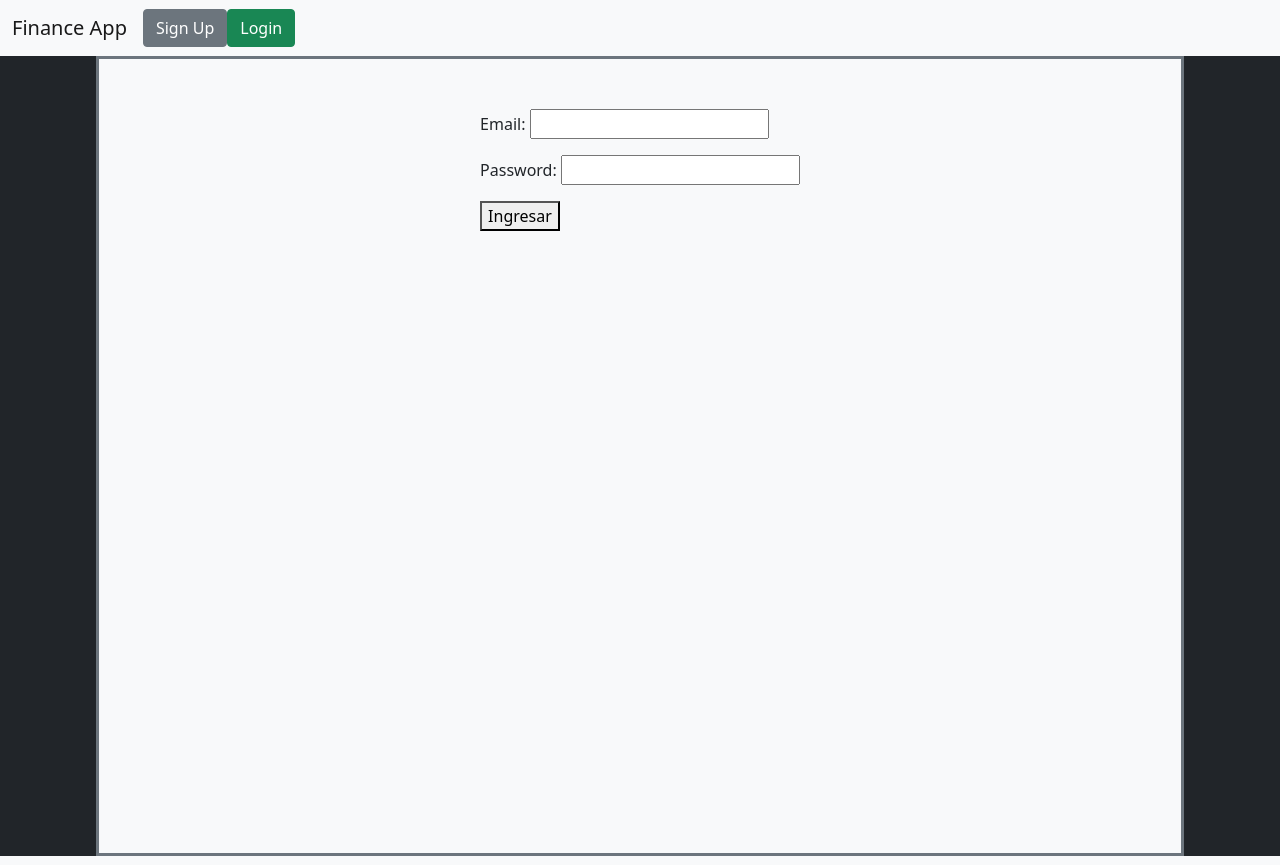
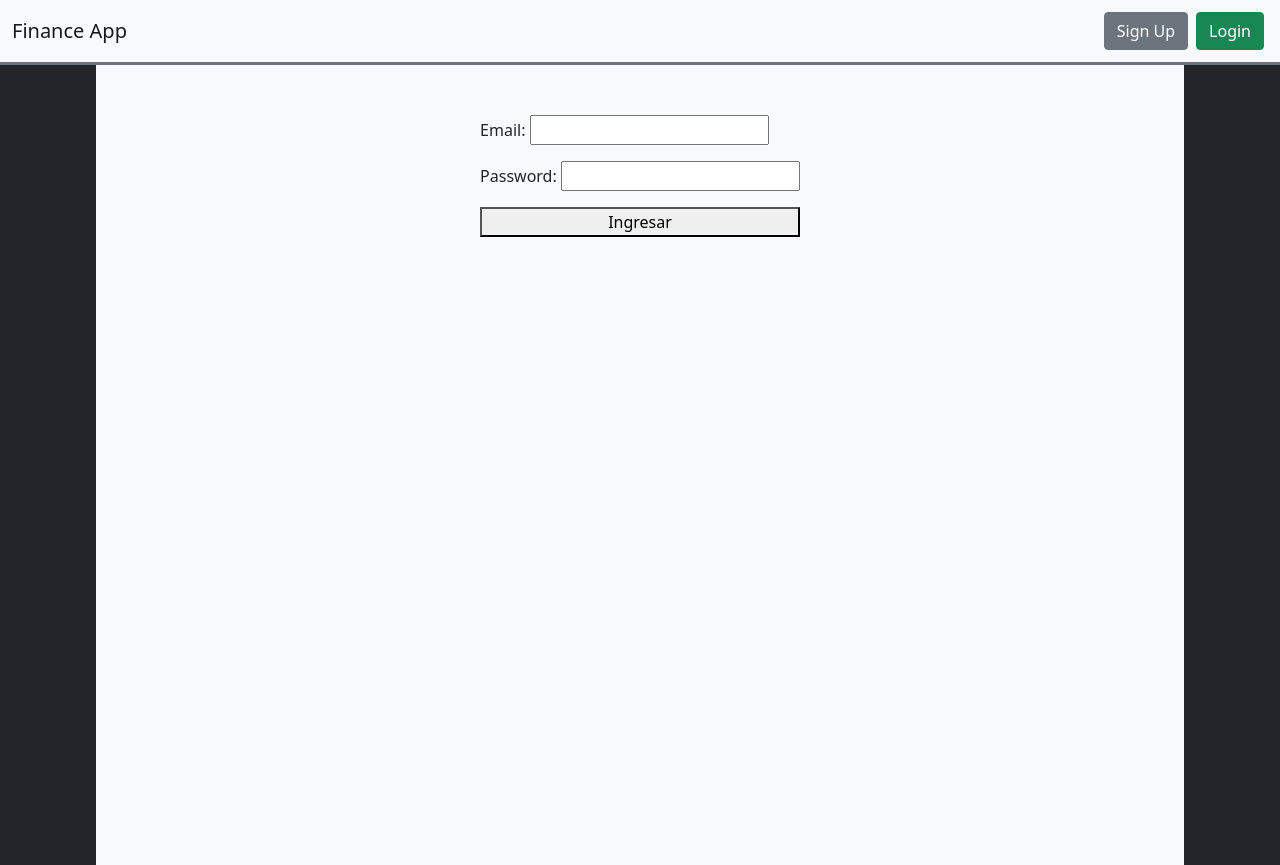
Before and after one commit to TomasCamp/Personal-finance-app, a Django app: page /login in a window 1280 px wide. Run offline with Django 5.2, Linux system fonts and the light colour scheme.

Commit message:
Mejoro la interfaz del navbar

```diff
--- a/gestor_de_gastos/Gestor/static/style.css
+++ b/gestor_de_gastos/Gestor/static/style.css
@@ -84,6 +84,10 @@ body {
     width: 75%;
 }
 
+.navbar-collapse {
+    flex-grow: 0 !important;
+}
+
 @media screen and (min-width: 768px) {
     .flex-md-row div{
         width: 25%;
--- a/gestor_de_gastos/Gestor/templates/layout.html
+++ b/gestor_de_gastos/Gestor/templates/layout.html
@@ -10,30 +10,30 @@
 
 </head>
 <body class="bg-dark">
-    <nav class="navbar navbar-expand-lg navbar-light bg-light">
-        <div class="container-fluid">
+    <nav class="navbar navbar-expand-lg navbar-light bg-light border-bottom border-secondary border-3">
+        <div class="container-fluid d-flex justify-content-between">
             <a class="navbar-brand" href="#">Finance App</a>
             <button class="navbar-toggler" type="button" data-bs-toggle="collapse" data-bs-target="#navbarNavAltMarkup" aria-controls="navbarNavAltMarkup" aria-expanded="false" aria-label="Toggle navigation">
                 <span class="navbar-toggler-icon"></span>
             </button>
             <div class="collapse navbar-collapse" id="navbarNavAltMarkup">
                     {% if is_authenticated %}
-                        <div class="navbar-nav">
-                            <a class="nav-link" href="{% url 'index' %}">Home</a>
-                            <a class="nav-link" href="{% url 'list_movements_default' %}">Movements</a>
-                            <a class="nav-link" href="{% url 'create' %}">New Movement</a>
-                            <a class="btn btn-danger" href="{% url 'logout' %}">Log Out</a>
+                        <div class="navbar-nav d-flex justify-content-between">
+                            <a class="nav-link m-1" href="{% url 'index' %}">Home</a>
+                            <a class="nav-link m-1" href="{% url 'list_movements_default' %}">Movements</a>
+                            <a class="nav-link m-1" href="{% url 'create' %}">New Movement</a>
+                            <a class="btn btn-danger m-1" href="{% url 'logout' %}">Log Out</a>
                         </div>
                     {% else %}
                         <div class="navbar-nav">
-                            <a class="btn btn-secondary" href="{% url 'sign_up' %}">Sign Up</a>
-                            <a class="btn btn-success" href="{% url 'login' %}">Login</a>
+                            <a class="btn btn-secondary m-1" href="{% url 'sign_up' %}">Sign Up</a>
+                            <a class="btn btn-success m-1" href="{% url 'login' %}">Login</a>
                         </div>
                     {% endif %}
             </div>
         </div>
     </nav>
-    <div class="content bg-light border border-secondary border-3">
+    <div class="content bg-light">
         {% block content %}{% endblock content %}
     </div>
 </body>
--- a/gestor_de_gastos/Gestor/templates/login.html
+++ b/gestor_de_gastos/Gestor/templates/login.html
@@ -2,7 +2,7 @@
 
 {% block content %}
 
-<form method="POST">
+<form method="POST" class="d-flex flex-column">
     {% csrf_token %}
     {{ form.as_p }}
     <button type="submit">Ingresar</button>
```
